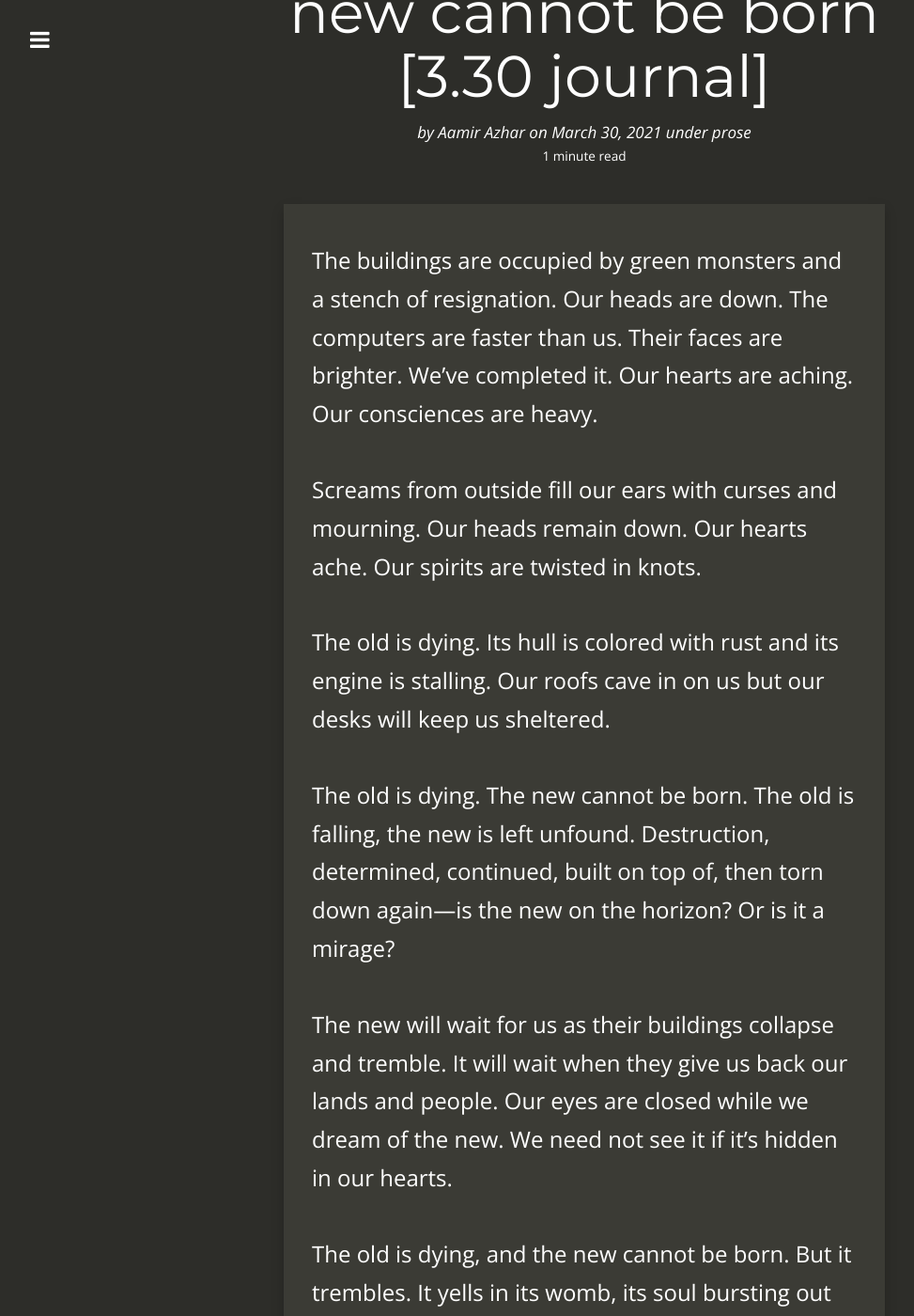
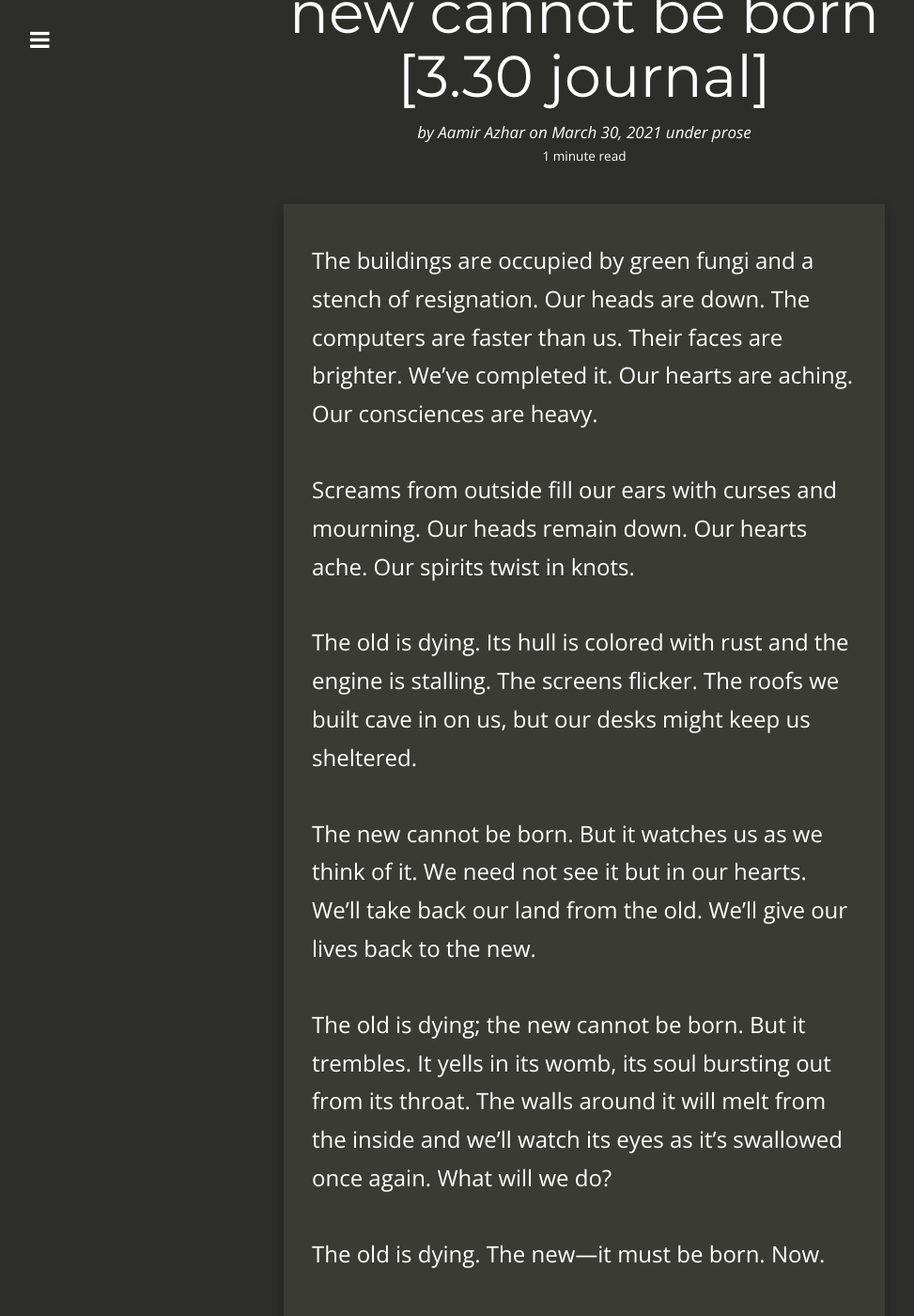
Before and after one commit to jacobtomlinson/carte-noire, a Jekyll site: the page built from _posts/2021-03-30-the-old-is-dying-and-the-new-cannot-be-born-3-30-journal.md, in a window 1280 px wide and 1400 px high, scrolled down 193 px. Shown: the whole window at 94% size, without its empty margins (18-991 px from the left). Built offline with Jekyll 4.4.1, drawn with Linux system fonts in a browser that asks for light colours; nearby versions of some CDN libraries; comment, search, counter and statistics services are not loaded; some of the changed text lies outside the part shown.

Commit message:
Edit old is dying and new cannot be born

```diff
--- a/_posts/2021-03-30-the-old-is-dying-and-the-new-cannot-be-born-3-30-journal.md
+++ b/_posts/2021-03-30-the-old-is-dying-and-the-new-cannot-be-born-3-30-journal.md
@@ -12,16 +12,14 @@ tags:
   - new
   - technology
 ---
-The buildings are occupied by green monsters and a stench of resignation. Our heads are down. The computers are faster than us. Their faces are brighter. We’ve completed it. Our hearts are aching. Our consciences are heavy.
+The buildings are occupied by green fungi and a stench of resignation. Our heads are down. The computers are faster than us. Their faces are brighter. We’ve completed it. Our hearts are aching. Our consciences are heavy.
 
-Screams from outside fill our ears with curses and mourning. Our heads remain down. Our hearts ache. Our spirits are twisted in knots.
+Screams from outside fill our ears with curses and mourning. Our heads remain down. Our hearts ache. Our spirits twist in knots.
 
-The old is dying. Its hull is colored with rust and its engine is stalling. Our roofs cave in on us but our desks will keep us sheltered.
+The old is dying. Its hull is colored with rust and the engine is stalling. The screens flicker. The roofs we built cave in on us, but our desks might keep us sheltered.
 
-The old is dying. The new cannot be born. The old is falling, the new is left unfound. Destruction, determined, continued, built on top of, then torn down again—is the new on the horizon? Or is it a mirage?
+The new cannot be born. But it watches us as we think of it. We need not see it but in our hearts. We’ll take back our land from the old. We’ll give our lives back to the new.
 
-The new will wait for us as their buildings collapse and tremble. It will wait when they give us back our lands and people. Our eyes are closed while we dream of the new. We need not see it if it’s hidden in our hearts.
-
-The old is dying, and the new cannot be born. But it trembles. It yells in its womb, its soul bursting out of its throat. The walls that imprison it melt from the inside and we will glimpse its eyes as it’s swallowed again. What will we do?
+The old is dying; the new cannot be born. But it trembles. It yells in its womb, its soul bursting out from its throat. The walls around it will melt from the inside and we’ll watch its eyes as it’s swallowed once again. What will we do?
 
 The old is dying. The new—it must be born. Now.
```
